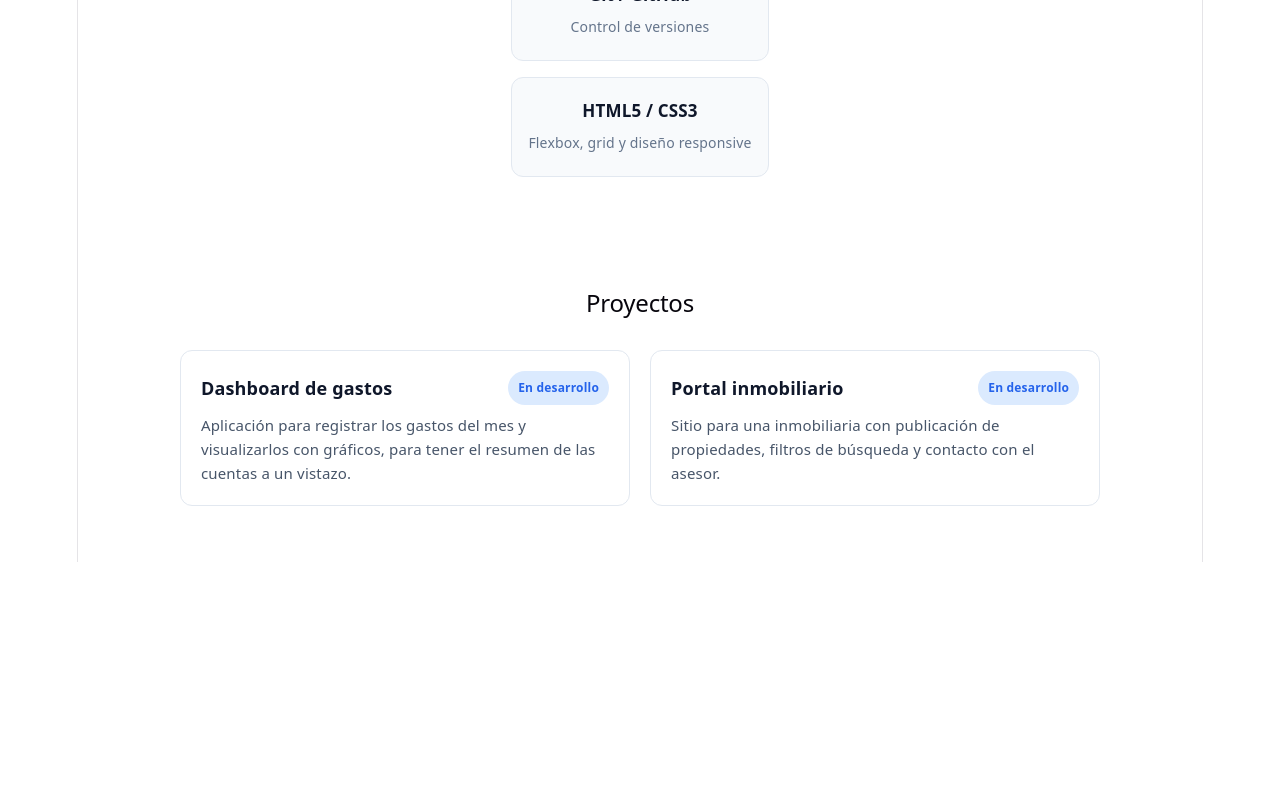
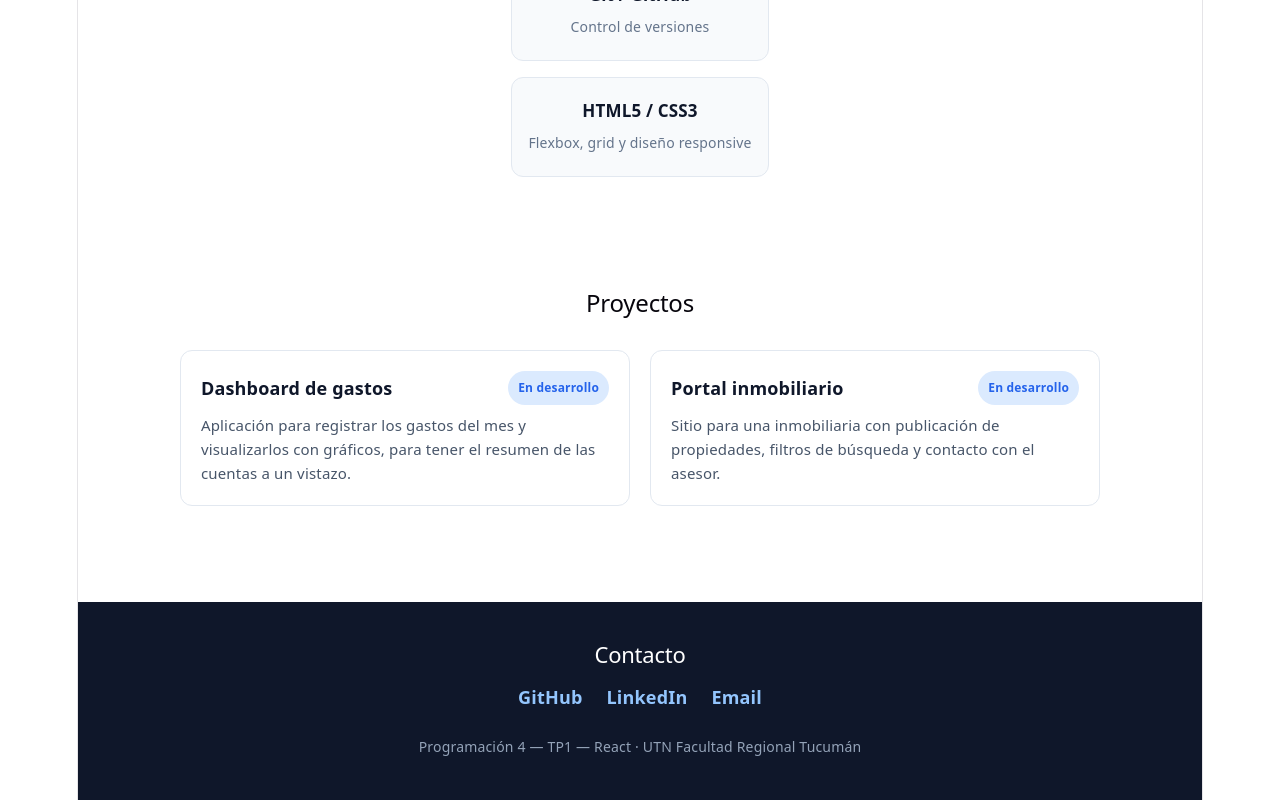
Before and after one commit to frandiazz/tp_programacion, a React (Vite) app: page / in a window 1280 px wide. Shown: the part 1252-2052 px from the top of the page. Before the commit the page ends 1814 px from the top, so only its background shows below. Built offline with nearby package versions, Linux system fonts and the light colour scheme.

Commit message:
feat: agregar Footer con seccion de contacto (GitHub, LinkedIn, email)

```diff
--- a/src/App.jsx
+++ b/src/App.jsx
@@ -3,6 +3,7 @@ import Hero from './components/Hero.jsx'
 import About from './components/About.jsx'
 import Skills from './components/Skills.jsx'
 import Projects from './components/Projects.jsx'
+import Footer from './components/Footer.jsx'
 
 function App() {
   const misDatos = {
@@ -23,6 +24,7 @@ function App() {
       <About />
       <Skills />
       <Projects />
+      <Footer />
     </>
   )
 }
--- /dev/null
+++ b/src/components/Footer.css
@@ -0,0 +1,36 @@
+.footer {
+  margin-top: 40px;
+  padding: 40px 24px;
+  background-color: #0f172a;
+  color: #cbd5e1;
+  text-align: center;
+}
+
+.footer__titulo {
+  color: #ffffff;
+  font-size: 22px;
+  margin: 0 0 16px;
+}
+
+.footer__enlaces {
+  display: flex;
+  justify-content: center;
+  gap: 24px;
+  flex-wrap: wrap;
+}
+
+.footer__enlaces a {
+  color: #93c5fd;
+  text-decoration: none;
+  font-weight: 600;
+}
+
+.footer__enlaces a:hover {
+  text-decoration: underline;
+}
+
+.footer__nota {
+  margin: 24px 0 0;
+  font-size: 14px;
+  color: #94a3b8;
+}
--- /dev/null
+++ b/src/components/Footer.jsx
@@ -0,0 +1,27 @@
+import './Footer.css'
+
+function Footer() {
+  return (
+    <footer className="footer" id="contacto">
+      <h2 className="footer__titulo">Contacto</h2>
+      <div className="footer__enlaces">
+        <a href="https://github.com/frandiazz" target="_blank" rel="noreferrer">
+          GitHub
+        </a>
+        <a
+          href="https://www.linkedin.com/in/augusto-francisco-diaz-186359403"
+          target="_blank"
+          rel="noreferrer"
+        >
+          LinkedIn
+        </a>
+        <a href="mailto:frandiazzz14@gmail.com">Email</a>
+      </div>
+      <p className="footer__nota">
+        Programación 4 — TP1 — React · UTN Facultad Regional Tucumán
+      </p>
+    </footer>
+  )
+}
+
+export default Footer
```
